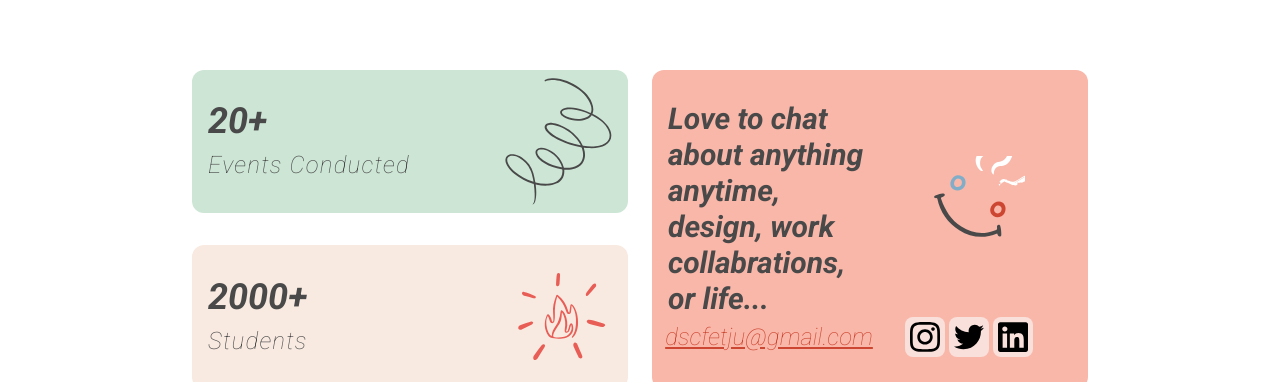
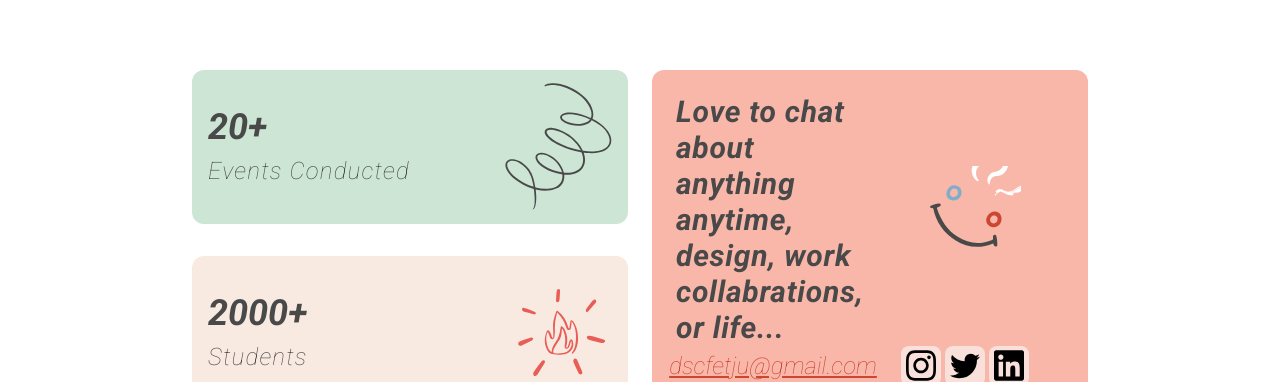
Before and after one commit to gdsc-fetju/gdsc-website, a Next.js app: page / in a window 1280 px wide. Shown: the part 570-952 px from the top of the page. Built offline with nearby package versions, Linux system fonts and the light colour scheme.

Commit message:
:truck: chore: minor changes

```diff
--- a/components/InfoBoxes.jsx
+++ b/components/InfoBoxes.jsx
@@ -13,8 +13,8 @@ function Boxes() {
                     <Image src="/spiral.svg" width={107} height={139} alt="line" />
                 </div>
             </div>
-            <div className="Box2  bg-[#F9B7A9] rounded-xl grid grid-cols-2 place-content-center place-items-center px-4 row-span-2">
-                <p className='font-bold italic text-3xl'>Love to chat about anything anytime, design, work collabrations, or life...</p>
+            <div className="Box2  bg-[#F9B7A9] rounded-xl grid grid-cols-2 place-content-center  p-6 place-items-center row-span-2">
+                <p className='font-bold italic text-3xl tracking-wide'>Love to chat about anything anytime, design, work collabrations, or life...</p>
                 <Image src="/Face.svg" width={107} height={139} alt="line" />
                 <p className='text-[#CD4631] font-thin italic underline text-2xl cursor-pointer'>dscfetju@gmail.com</p>
                 <div className='flex'>
--- a/pages/index.js
+++ b/pages/index.js
@@ -28,7 +28,7 @@ export default function Home() {
         {/* Past Events */}
         {/* Testimonials */}
         <Testimonial />
-        {/* Collaborations */}
+        Collaborations
         {/* <Collabrations /> */}
         {/* Idea discussion */}
         <ProjectSection />
```
